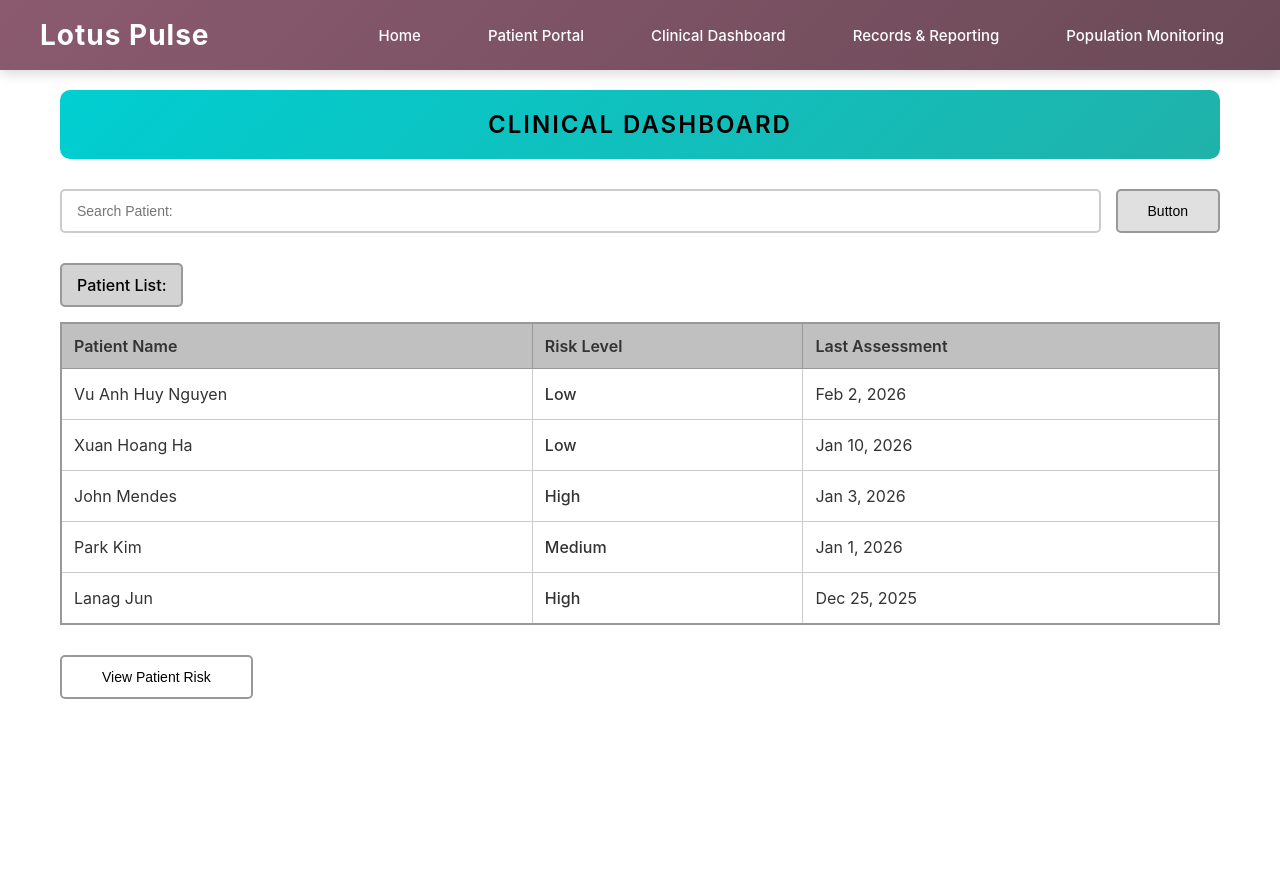
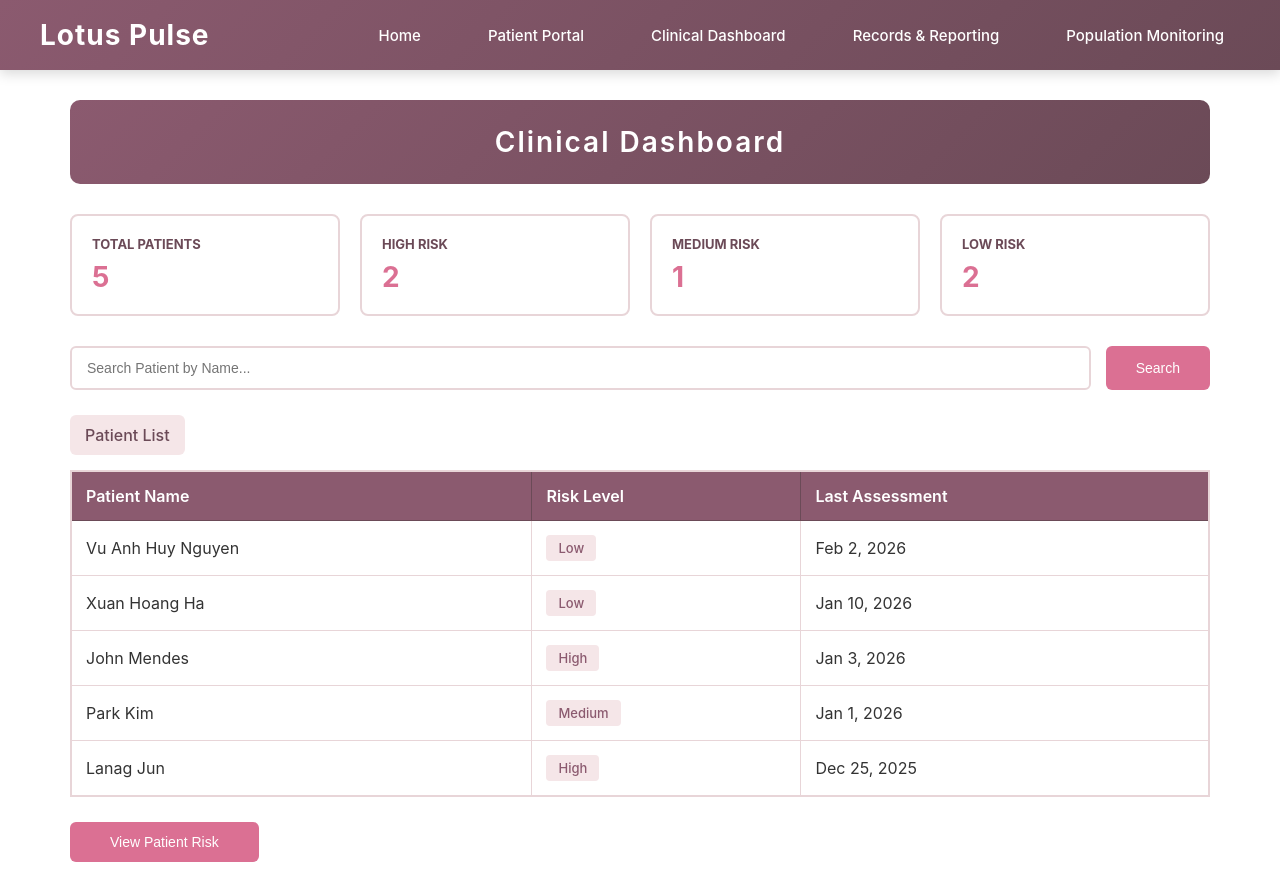
Before and after one commit to nickanhhuy/LotusPulse_SE, a React (Create React App) app: page /clinical/dashboard in a window 1280 px wide. Before the commit the page ends 800 px from the top, so only its background shows below. Built offline with nearby package versions, Linux system fonts and the light colour scheme; the HTML template or start-up script is replaced by a standard one.

Commit message:
update color theme and add summary/total info for the clinical dashboard

```diff
--- a/src/pages/clinical/ClinicalDashboard.css
+++ b/src/pages/clinical/ClinicalDashboard.css
@@ -1,122 +1,158 @@
 .clinical-dashboard {
-  padding: 20px;
+  padding: 30px;
   max-width: 1200px;
   margin: 0 auto;
 }
 
 .clinical-header {
-  background: linear-gradient(135deg, #00CED1, #20B2AA);
-  padding: 20px;
+  background: linear-gradient(135deg, #8B5A6F 0%, #6B4A57 100%);
+  padding: 25px;
   border-radius: 10px;
   margin-bottom: 30px;
   text-align: center;
 }
 
 .clinical-header h1 {
-  color: #000;
-  font-size: 24px;
+  color: white;
+  font-size: 28px;
   font-weight: 600;
   margin: 0;
   letter-spacing: 2px;
 }
 
+.dashboard-stats {
+  display: grid;
+  grid-template-columns: repeat(4, 1fr);
+  gap: 20px;
+  margin-bottom: 30px;
+}
+
+.stat-card {
+  background: white;
+  padding: 20px;
+  border-radius: 8px;
+  border: 2px solid #E8D5D8;
+}
+
+.stat-card h3 {
+  color: #6B4A57;
+  font-size: 13px;
+  margin: 0 0 8px 0;
+  text-transform: uppercase;
+}
+
+.stat-card .stat-value {
+  color: #DB7093;
+  font-size: 28px;
+  font-weight: bold;
+  margin: 0;
+}
+
 .search-section {
   display: flex;
   gap: 15px;
-  margin-bottom: 30px;
-  align-items: center;
+  margin-bottom: 25px;
 }
 
 .search-input {
   flex: 1;
   padding: 12px 15px;
-  border: 2px solid #ccc;
-  border-radius: 5px;
+  border: 2px solid #E8D5D8;
+  border-radius: 6px;
   font-size: 14px;
-  background: white;
 }
 
 .search-input:focus {
   outline: none;
-  border-color: #00CED1;
+  border-color: #DB7093;
 }
 
 .search-button {
   padding: 12px 30px;
-  background: #e0e0e0;
-  border: 2px solid #999;
-  border-radius: 5px;
+  background: #DB7093;
+  border: none;
+  border-radius: 6px;
   cursor: pointer;
   font-size: 14px;
   font-weight: 500;
+  color: white;
 }
 
 .search-button:hover {
-  background: #d0d0d0;
+  background: #C75B7A;
 }
 
 .patient-list-section {
-  margin-bottom: 30px;
+  margin-bottom: 25px;
 }
 
 .section-label {
-  background: #d3d3d3;
+  background: #F5E6E8;
   padding: 10px 15px;
-  border: 2px solid #999;
-  border-radius: 5px;
+  border-radius: 6px;
   margin-bottom: 15px;
   font-weight: 500;
   display: inline-block;
+  color: #6B4A57;
 }
 
 .patient-table {
   width: 100%;
   border-collapse: collapse;
   background: white;
-  border: 2px solid #999;
+  border: 2px solid #E8D5D8;
 }
 
 .patient-table thead {
-  background: #c0c0c0;
+  background: #8B5A6F;
 }
 
 .patient-table th {
-  padding: 12px;
+  padding: 14px;
   text-align: left;
-  border: 1px solid #999;
   font-weight: 600;
-  color: #333;
+  color: white;
+  border: 1px solid #6B4A57;
 }
 
 .patient-table td {
-  padding: 15px 12px;
-  border: 1px solid #ccc;
+  padding: 14px;
+  border: 1px solid #E8D5D8;
   color: #333;
 }
 
 .patient-table tbody tr {
   background: white;
   cursor: pointer;
-  transition: background 0.2s;
 }
 
 .patient-table tbody tr:hover {
-  background: #f5f5f5;
+  background: #FFF5F7;
+}
+
+.risk-badge {
+  padding: 5px 12px;
+  border-radius: 4px;
+  font-weight: 500;
+  font-size: 13px;
+  display: inline-block;
+  background: #F5E6E8;
+  color: #8B5A6F;
 }
 
 .risk-low {
-  color: #2e7d32;
-  font-weight: 500;
+  background: #F5E6E8;
+  color: #8B5A6F;
 }
 
 .risk-medium {
-  color: #f57c00;
-  font-weight: 500;
+  background: #F5E6E8;
+  color: #8B5A6F;
 }
 
 .risk-high {
-  color: #c62828;
-  font-weight: 500;
+  background: #F5E6E8;
+  color: #8B5A6F;
 }
 
 .action-section {
@@ -125,16 +161,15 @@
 
 .view-patient-button {
   padding: 12px 40px;
-  background: white;
-  border: 2px solid #999;
-  border-radius: 5px;
+  background: #DB7093;
+  border: none;
+  border-radius: 6px;
   cursor: pointer;
   font-size: 14px;
   font-weight: 500;
-  transition: all 0.2s;
+  color: white;
 }
 
 .view-patient-button:hover {
-  background: #f0f0f0;
-  border-color: #00CED1;
+  background: #C75B7A;
 }
--- a/src/pages/clinical/ClinicalDashboard.js
+++ b/src/pages/clinical/ClinicalDashboard.js
@@ -18,6 +18,11 @@ function ClinicalDashboard() {
     patient.name.toLowerCase().includes(searchTerm.toLowerCase())
   );
 
+  const totalPatients = patients.length;
+  const highRiskCount = patients.filter(p => p.riskLevel === 'High').length;
+  const mediumRiskCount = patients.filter(p => p.riskLevel === 'Medium').length;
+  const lowRiskCount = patients.filter(p => p.riskLevel === 'Low').length;
+
   const handleViewPatientRisk = (patient) => {
     navigate('/clinical/patient-risk', { state: { patient } });
   };
@@ -25,22 +30,41 @@ function ClinicalDashboard() {
   return (
     <div className="clinical-dashboard">
       <div className="clinical-header">
-        <h1>CLINICAL DASHBOARD</h1>
+        <h1>Clinical Dashboard</h1>
+      </div>
+
+      <div className="dashboard-stats">
+        <div className="stat-card">
+          <h3>Total Patients</h3>
+          <p className="stat-value">{totalPatients}</p>
+        </div>
+        <div className="stat-card">
+          <h3>High Risk</h3>
+          <p className="stat-value">{highRiskCount}</p>
+        </div>
+        <div className="stat-card">
+          <h3>Medium Risk</h3>
+          <p className="stat-value">{mediumRiskCount}</p>
+        </div>
+        <div className="stat-card">
+          <h3>Low Risk</h3>
+          <p className="stat-value">{lowRiskCount}</p>
+        </div>
       </div>
 
       <div className="search-section">
         <input
           type="text"
-          placeholder="Search Patient:"
+          placeholder="Search Patient by Name..."
           value={searchTerm}
           onChange={(e) => setSearchTerm(e.target.value)}
           className="search-input"
         />
-        <button className="search-button">Button</button>
+        <button className="search-button">Search</button>
       </div>
 
       <div className="patient-list-section">
-        <div className="section-label">Patient List:</div>
+        <div className="section-label">Patient List</div>
 
         <table className="patient-table">
           <thead>
@@ -52,9 +76,13 @@ function ClinicalDashboard() {
           </thead>
           <tbody>
             {filteredPatients.map((patient) => (
-              <tr key={patient.id}>
+              <tr key={patient.id} onClick={() => handleViewPatientRisk(patient)}>
                 <td>{patient.name}</td>
-                <td className={`risk-${patient.riskLevel.toLowerCase()}`}>{patient.riskLevel}</td>
+                <td>
+                  <span className={`risk-badge risk-${patient.riskLevel.toLowerCase()}`}>
+                    {patient.riskLevel}
+                  </span>
+                </td>
                 <td>{patient.lastAssessment}</td>
               </tr>
             ))}
```
